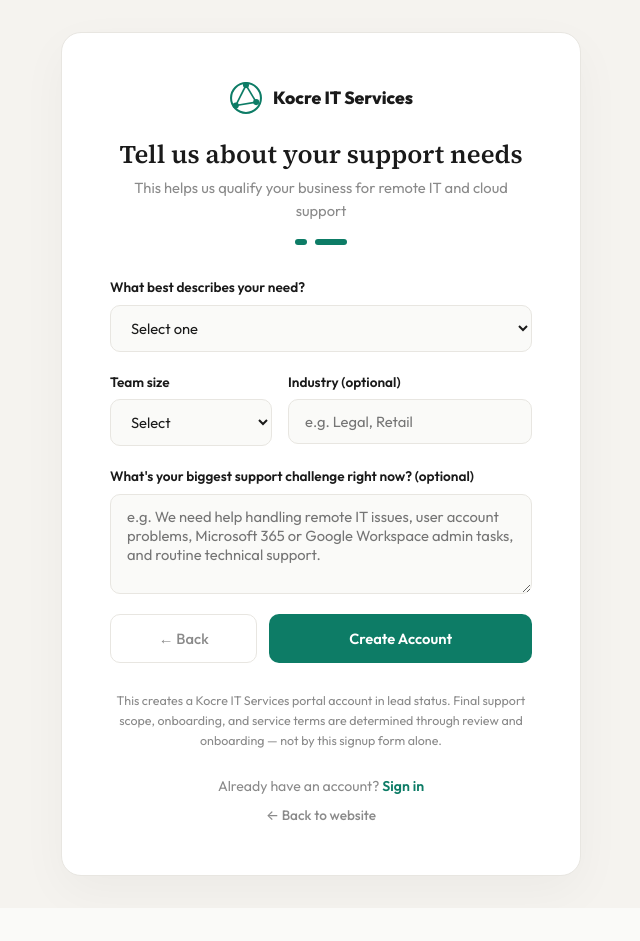
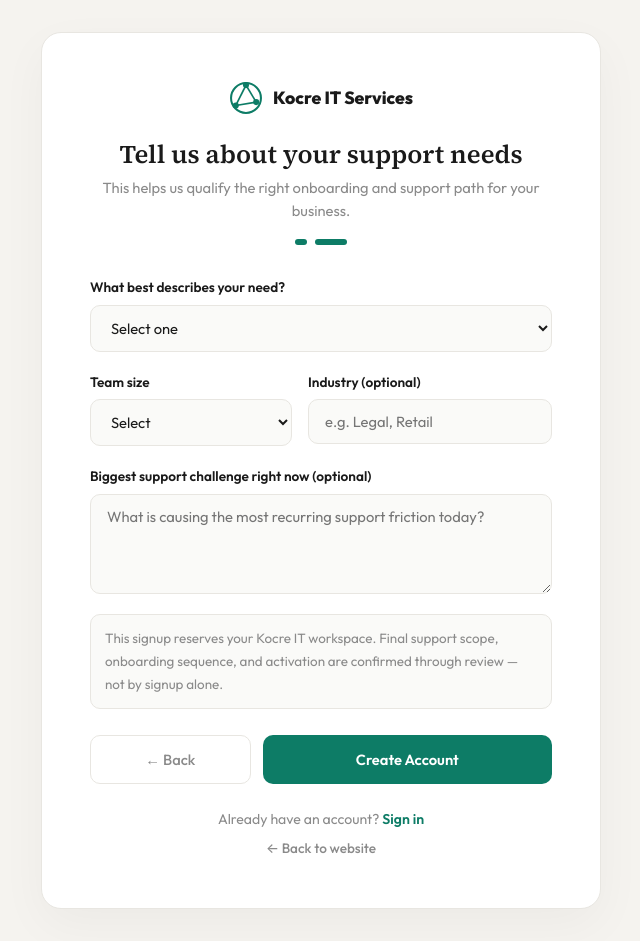
Before and after one commit to kkoly10/IT-Support-E-commerce, a Next.js app in the folder techdesk-pro/: page /signup in a window 1280 px wide. Both pictures are taken after typing "Sample", "Sample", "name@example.com", "Sample123" into the empty fields and a click on the button "Continue →". Shown: the whole page, without its empty margins (319-959 px from the left). Before the commit the page ends 908 px from the top, so only its background shows below. Built offline with nearby package versions, Linux system fonts and the light colour scheme; no server answers.

Commit message:
Update page.js

```diff
--- a/techdesk-pro/app/signup/page.js
+++ b/techdesk-pro/app/signup/page.js
@@ -1,6 +1,6 @@
 'use client'
 
-import { useEffect, useState } from 'react'
+import { useEffect, useMemo, useState } from 'react'
 import Link from 'next/link'
 import { createClient } from '../../lib/supabase/client'
 import { useRouter } from 'next/navigation'
@@ -50,7 +50,17 @@
     if (seedAssessment) setAssessmentId(seedAssessment)
   }, [])
 
-  const handleSignup = async (e) => {
+  const introTitle = useMemo(() => {
+    return assessmentId ? 'Continue from your assessment' : 'Create your account'
+  }, [assessmentId])
+
+  const introDesc = useMemo(() => {
+    return assessmentId
+      ? 'Reserve your onboarding workspace so Kocre IT can connect your assessment, signup, and onboarding flow.'
+      : 'Get started with Kocre IT remote support intake.'
+  }, [assessmentId])
+
+  async function handleSignup(e) {
     e.preventDefault()
     setLoading(true)
     setError(null)
@@ -120,20 +130,7 @@
       return
     }
 
-
-    if (assessmentId) {
-      await fetch('/api/assessment/link-signup', {
-        method: 'POST',
-        headers: { 'Content-Type': 'application/json' },
-        body: JSON.stringify({ assessmentId, organizationId: org.id }),
-      }).catch((err) => {
-        console.error('Failed to link assessment to organization:', err)
-      })
-    }
-
-    const { error: profileError } = await supabase
-      .from('profiles')
-      .insert({
+    const { error: profileError } = await supabase.from('profiles').insert({
       id: userId,
       email,
       full_name: trimmedFullName,
@@ -170,17 +167,40 @@
   if (success) {
     return (
       <div className="auth-page">
-        <div className="auth-card">
+        <div className="auth-card" style={{ maxWidth: 560 }}>
           <div className="auth-header">
             <div className="auth-success-icon">✓</div>
             <h1>Check your email</h1>
             <p>
               We sent a confirmation link to <strong>{email}</strong>. Click it to activate your account.
             </p>
-            <p style={{ color: 'var(--ink-muted)', fontSize: '0.88rem', marginTop: 12 }}>
-              Your account has been created in lead status for Kocre IT Services&apos;s remote support intake.
-              We&apos;ll use your information to guide onboarding and next steps.
-            </p>
+
+            <div
+              style={{
+                marginTop: 16,
+                padding: '14px 16px',
+                borderRadius: 12,
+                border: '1px solid var(--border)',
+                background: '#fafaf8',
+                textAlign: 'left',
+                fontSize: '0.9rem',
+                color: 'var(--ink-muted)',
+                lineHeight: 1.7,
+              }}
+            >
+              <div>
+                <strong style={{ color: 'var(--ink)' }}>What happens next</strong>
+              </div>
+              <div style={{ marginTop: 8 }}>
+                Your workspace has been created in lead status so Kocre IT can connect your assessment,
+                onboarding checklist, and support-readiness review before activation.
+              </div>
+              {assessmentId ? (
+                <div style={{ marginTop: 8 }}>
+                  Assessment reference linked: <strong style={{ color: 'var(--ink)' }}>{assessmentId}</strong>
+                </div>
+              ) : null}
+            </div>
           </div>
 
           <div className="auth-footer">
@@ -193,7 +213,7 @@
 
   return (
     <div className="auth-page">
-      <div className="auth-card" style={{ maxWidth: step === 2 ? 520 : 440 }}>
+      <div className="auth-card" style={{ maxWidth: step === 2 ? 560 : 460 }}>
         <div className="auth-header">
           <a href="/" className="auth-logo">
             <div className="logo-mark" style={{ width: 34, height: 34, borderRadius: 9 }}>
@@ -202,12 +222,31 @@
             <span>Kocre IT Services</span>
           </a>
 
-          <h1>{step === 1 ? 'Create your account' : 'Tell us about your support needs'}</h1>
+          <h1>{step === 1 ? introTitle : 'Tell us about your support needs'}</h1>
           <p>
             {step === 1
-              ? 'Get started with remote IT support intake'
-              : 'This helps us qualify your business for remote IT and cloud support'}
+              ? introDesc
+              : 'This helps us qualify the right onboarding and support path for your business.'}
           </p>
+
+          {assessmentId ? (
+            <div
+              style={{
+                marginTop: 14,
+                display: 'inline-flex',
+                alignItems: 'center',
+                gap: 8,
+                padding: '6px 12px',
+                borderRadius: 999,
+                background: '#eef4ff',
+                color: '#1d4ed8',
+                fontSize: '0.82rem',
+                fontWeight: 700,
+              }}
+            >
+              Assessment linked: {assessmentId}
+            </div>
+          ) : null}
 
           <div style={{ display: 'flex', gap: 8, justifyContent: 'center', marginTop: 16 }}>
             {[1, 2].map((s) => (
@@ -226,7 +265,14 @@
         </div>
 
         <form
-          onSubmit={step === 1 ? (e) => { e.preventDefault(); setStep(2) } : handleSignup}
+          onSubmit={
+            step === 1
+              ? (e) => {
+                  e.preventDefault()
+                  setStep(2)
+                }
+              : handleSignup
+          }
           className="auth-form"
         >
           {error && <div className="auth-error">{error}</div>}
@@ -336,14 +382,30 @@
               </div>
 
               <div className="form-group">
-                <label htmlFor="painPoints">What&apos;s your biggest support challenge right now? (optional)</label>
+                <label htmlFor="painPoints">Biggest support challenge right now (optional)</label>
                 <textarea
                   id="painPoints"
                   value={painPoints}
                   onChange={(e) => setPainPoints(e.target.value)}
-                  placeholder="e.g. We need help handling remote IT issues, user account problems, Microsoft 365 or Google Workspace admin tasks, and routine technical support."
+                  placeholder="What is causing the most recurring support friction today?"
                   rows={3}
                 />
+              </div>
+
+              <div
+                style={{
+                  padding: '12px 14px',
+                  borderRadius: 10,
+                  background: '#fafaf8',
+                  border: '1px solid var(--border)',
+                  fontSize: '0.84rem',
+                  color: 'var(--ink-muted)',
+                  lineHeight: 1.7,
+                  marginBottom: 6,
+                }}
+              >
+                This signup reserves your Kocre IT workspace. Final support scope, onboarding sequence,
+                and activation are confirmed through review — not by signup alone.
               </div>
 
               <div style={{ display: 'flex', gap: 12 }}>
@@ -370,11 +432,6 @@
                   {loading ? 'Creating account...' : 'Create Account'}
                 </button>
               </div>
-
-              <p style={{ fontSize: '0.78rem', color: 'var(--ink-muted)', textAlign: 'center', marginTop: 8, lineHeight: 1.6 }}>
-                This creates a Kocre IT Services portal account in lead status. Final support scope, onboarding,
-                and service terms are determined through review and onboarding — not by this signup form alone.
-              </p>
             </>
           )}
         </form>
@@ -383,7 +440,9 @@
           <p>
             Already have an account? <Link href="/login">Sign in</Link>
           </p>
-          <a href="/" className="auth-back">← Back to website</a>
+          <a href="/" className="auth-back">
+            ← Back to website
+          </a>
         </div>
       </div>
     </div>
```
Lines whose indentation alone changed are shown as unchanged.
